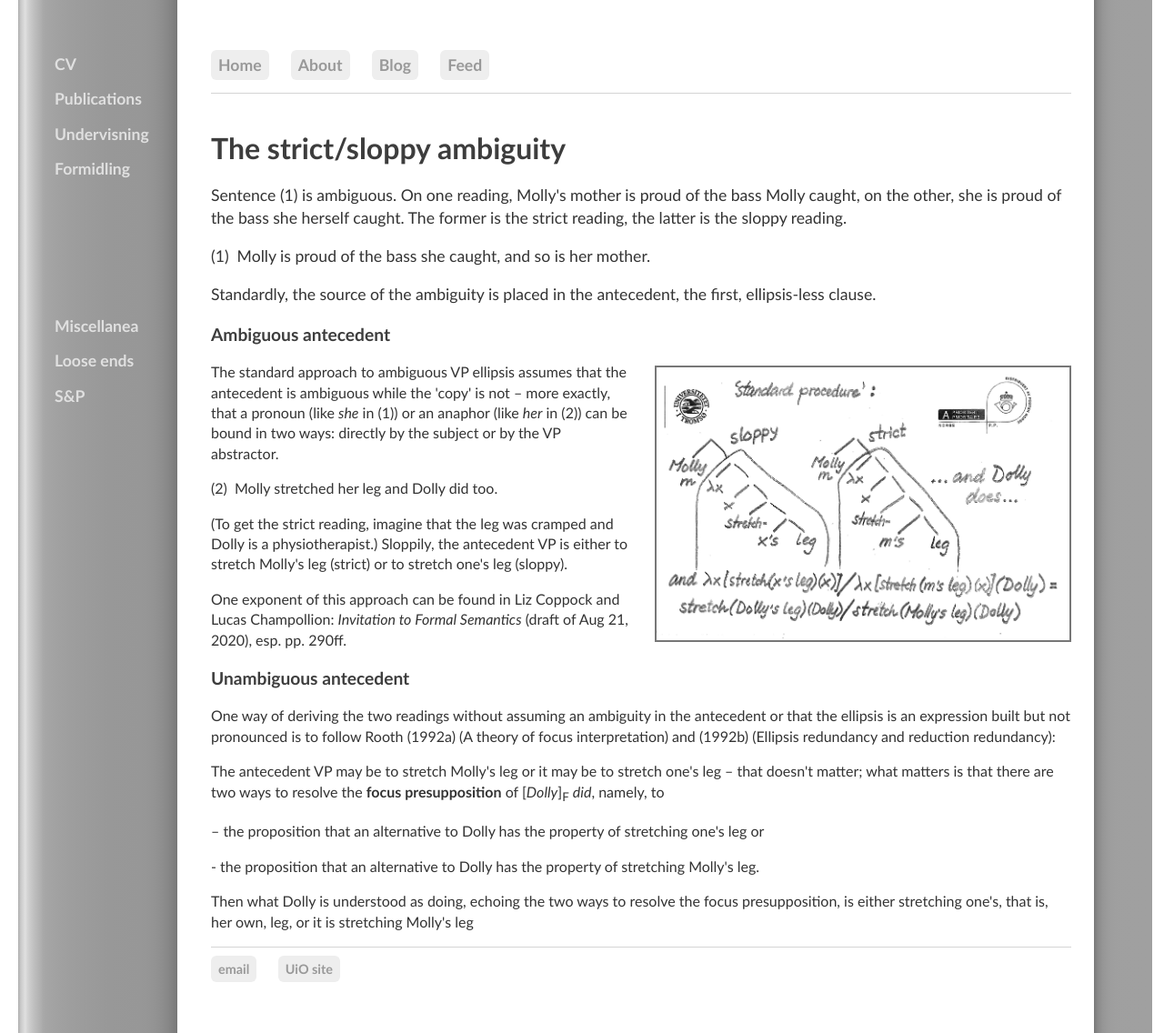
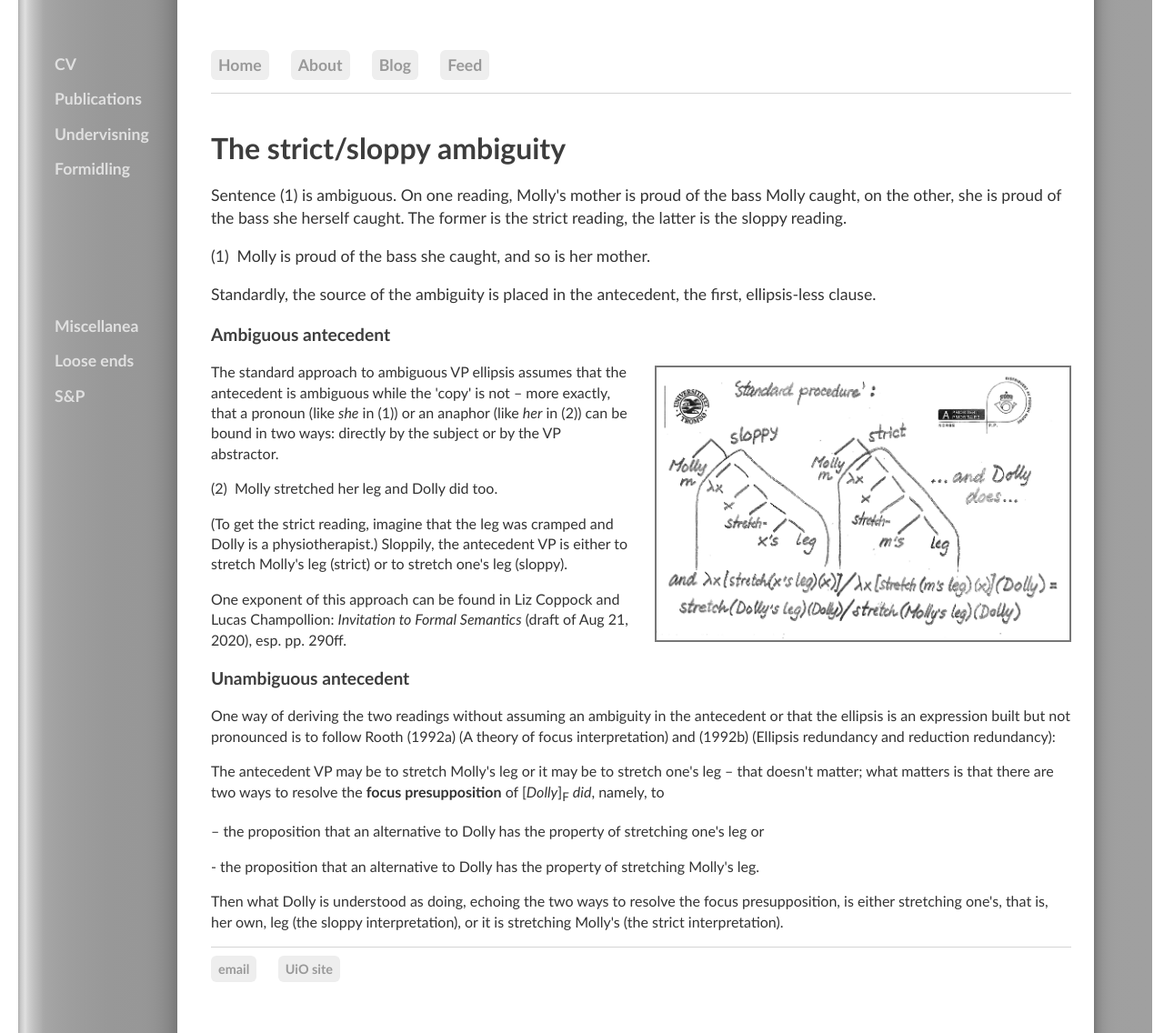
Before and after one commit to kjelljs/kjelljs.github.io, a Jekyll site: the page built from courses/ellipsis/unambig.html, in a window 1280 px wide and 1136 px high. Shown: the whole window at 91% size. Built offline with Jekyll 4.4.1, drawn with Linux system fonts in a browser that asks for light colours.

Commit message:
Update unambig.html

```diff
--- a/courses/ellipsis/unambig.html
+++ b/courses/ellipsis/unambig.html
@@ -16,5 +16,5 @@ Liz Coppock and Lucas Champollion: <i>Invitation to Formal Semantics</i> (draft
 <h3>Unambiguous antecedent</h3>
 <p>One way of deriving the two readings without assuming an ambiguity in the antecedent or that the ellipsis is an expression built but not pronounced is to follow Rooth (1992a) (A theory of focus interpretation) and (1992b) (Ellipsis redundancy and reduction redundancy):</p> <p>The antecedent VP may be to stretch Molly's leg or it may be to stretch one's leg – that doesn't matter; what matters is that there are two ways to resolve the <b>focus presupposition</b> of [<i>Dolly</i>]<sub>F</sub> <i>did</i>, namely, to</p> <p>– the proposition that an alternative to Dolly has the property of stretching one's leg or</p>
 <p>- the proposition that an alternative to Dolly has the property of stretching Molly's leg.</p>
-<p>Then what Dolly is understood as doing, echoing the two ways to resolve the focus presupposition, is either stretching one's, that is, her own, leg, or it is stretching Molly's leg
+<p>Then what Dolly is understood as doing, echoing the two ways to resolve the focus presupposition, is either stretching one's, that is, her own, leg (the sloppy interpretation), or it is stretching Molly's (the strict interpretation).
 </p>
```
